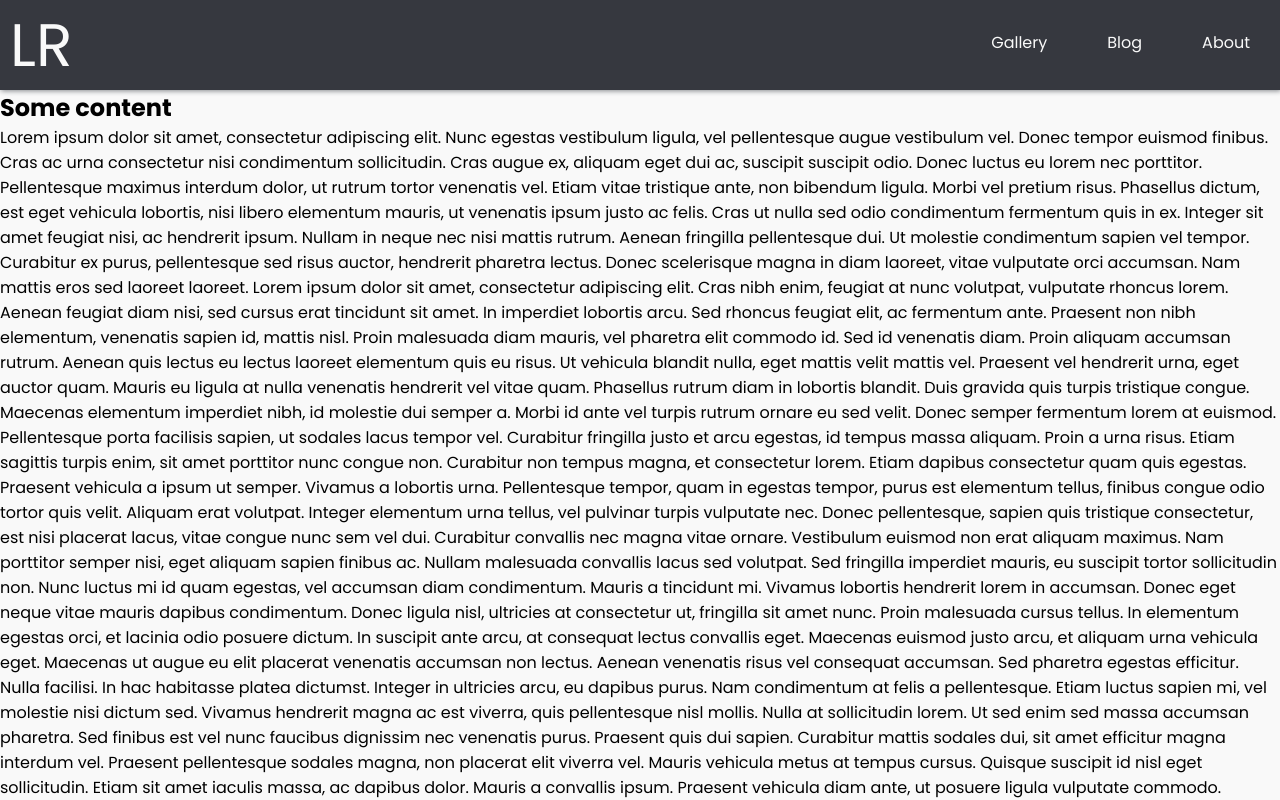
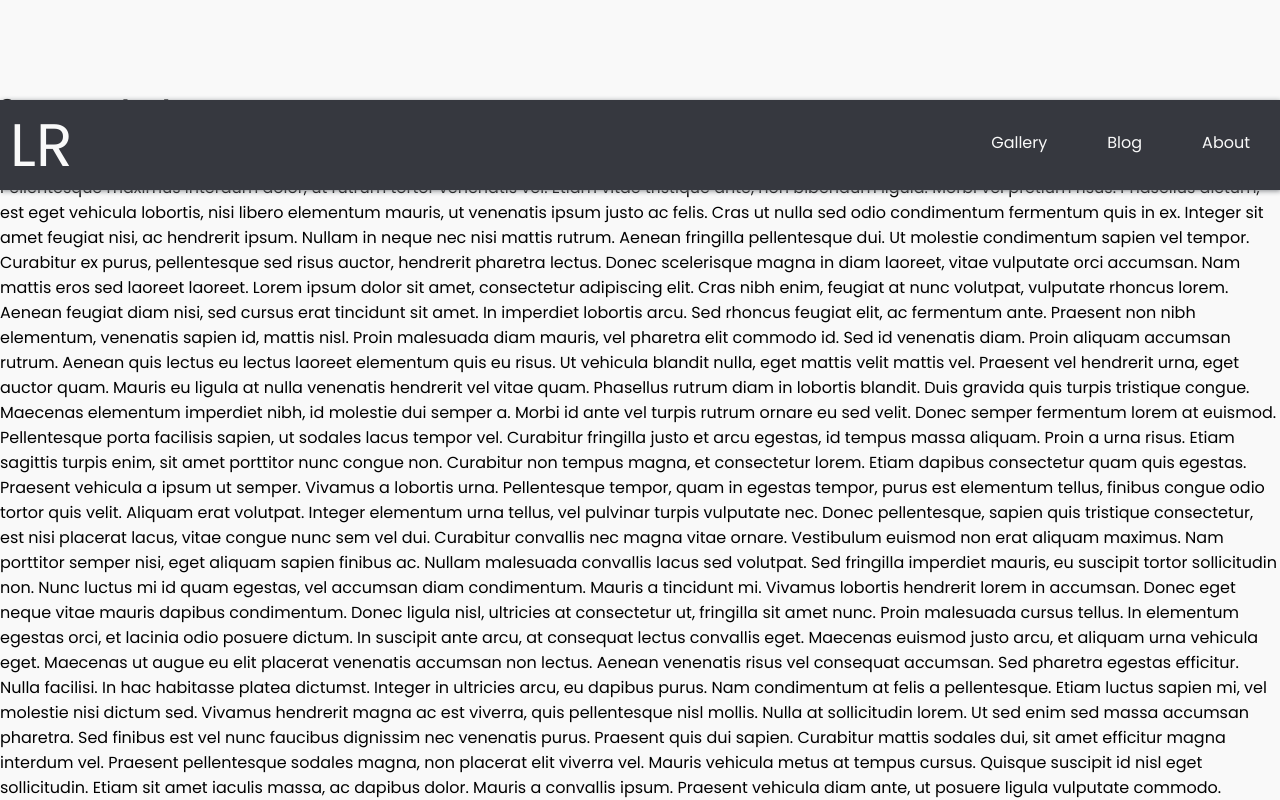
Before and after one commit to Ivy-Walobwa/responsive-pure-css-menu, a plain HTML site: page index.html in a window 1280 px wide. Shown: the top 800 px of the page. Drawn offline with Linux system fonts and the light colour scheme.

Commit message:
position navbar on page

```diff
--- a/style.css
+++ b/style.css
@@ -32,7 +32,9 @@ ul{
     background-color: var(--black);
     box-shadow: 1px 1px 5px 0px var(--grey);
     position: sticky;
-    top: 0;
+    /* position: relative;
+    position: fixed; */
+    top: 100px;
     width: 100%;
 }
 
```
